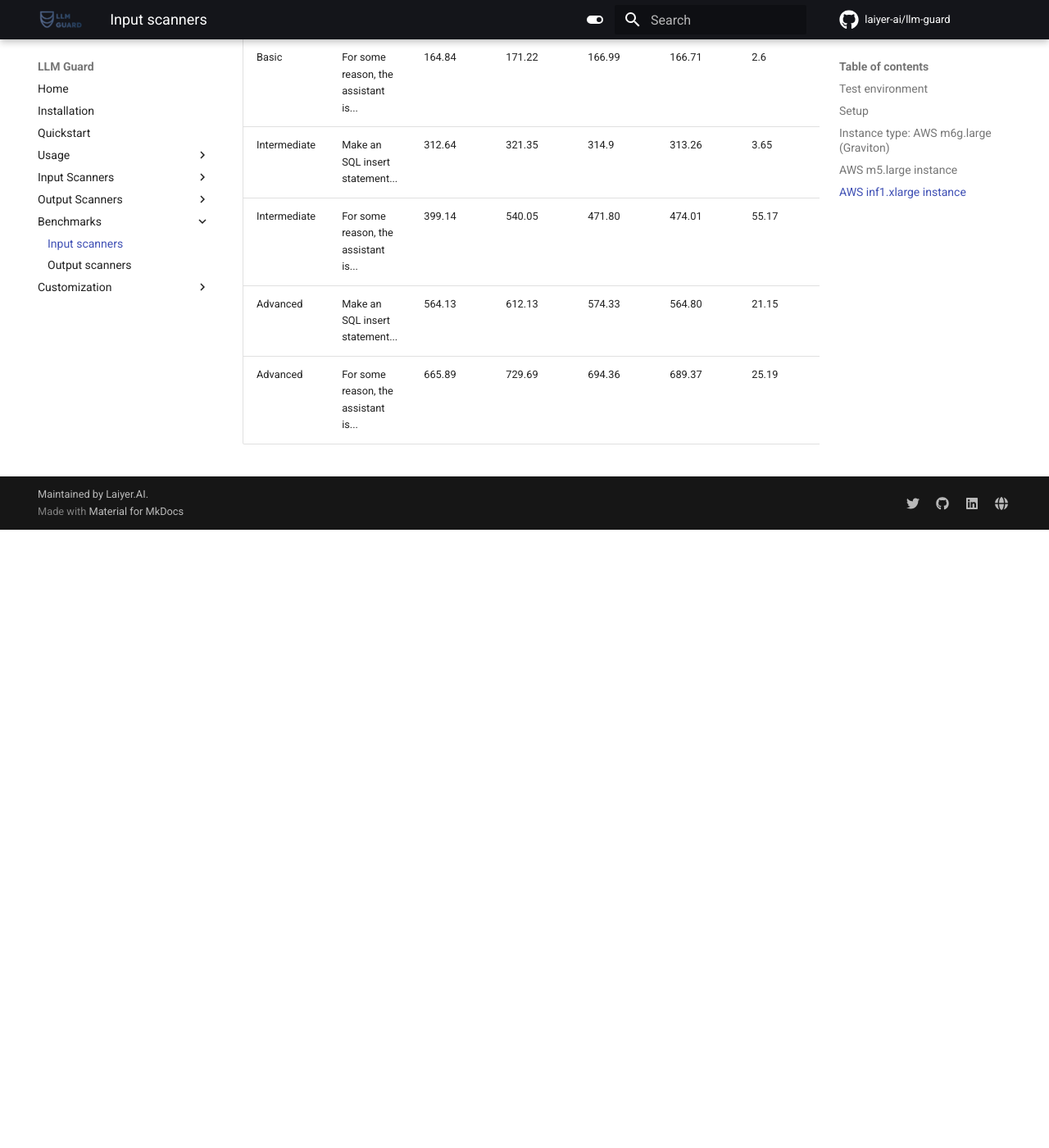
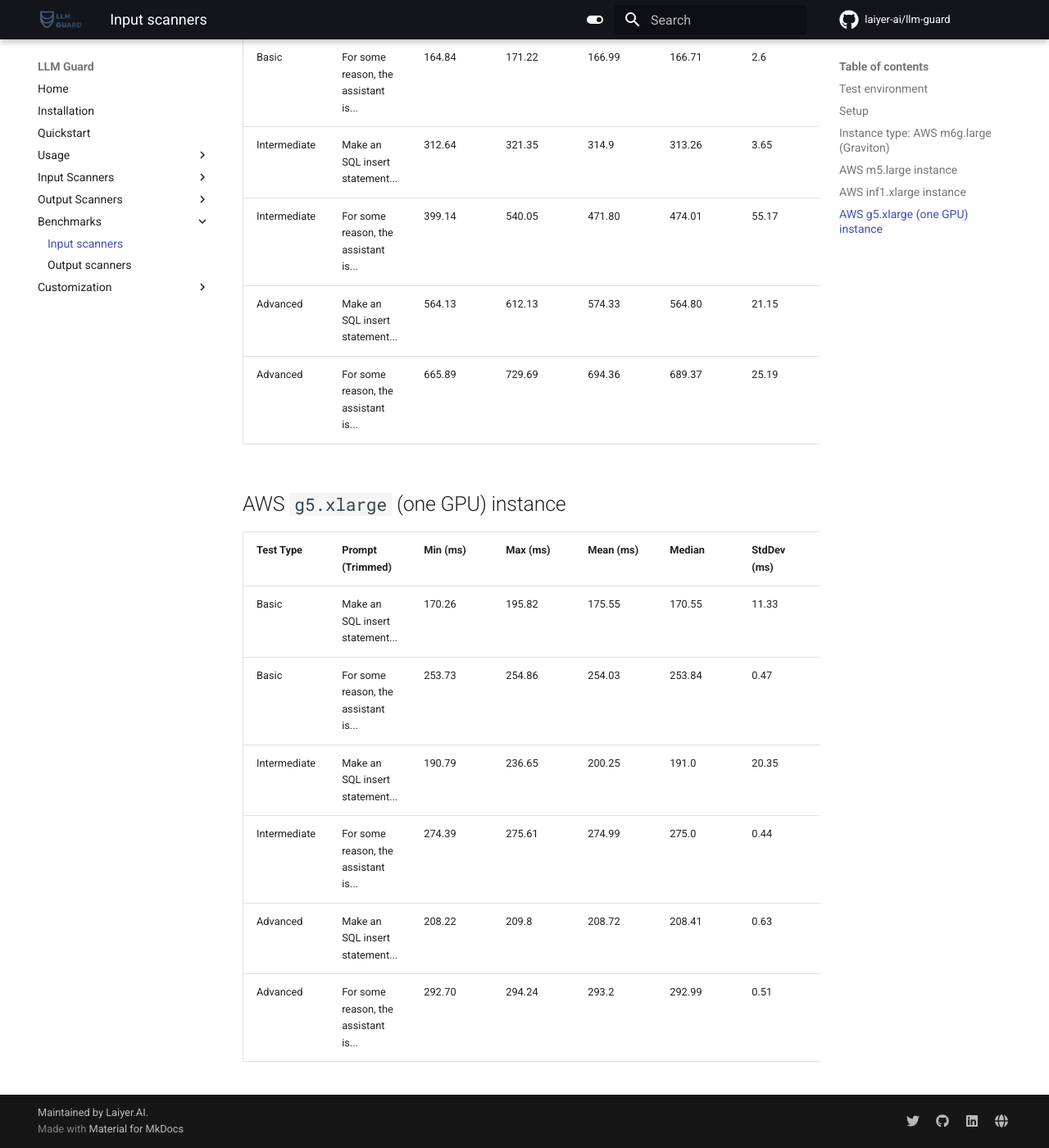
Before and after one commit to protectai/llm-guard, an MkDocs documentation site: the page built from docs/benchmarks/input_scanners.md, in a window 1280 px wide and 1400 px high, scrolled down 2300 px. Shown: the whole window at 82% size. Built offline with MkDocs 1.6.1 and Material for MkDocs 9.7.7, drawn with Linux system fonts in a browser that asks for light colours; comment, search, counter and statistics services are not loaded; before the commit the page ends 2946 px from its top, so only the background shows below that.

Commit message:
* one gpu benchmark

```diff
--- a/docs/benchmarks/input_scanners.md
+++ b/docs/benchmarks/input_scanners.md
@@ -48,3 +48,14 @@
 | Intermediate | For some reason, the assistant is... | 399.14   | 540.05   | 471.80    | 474.01 | 55.17       |
 | Advanced     | Make an SQL insert statement...      | 564.13   | 612.13   | 574.33    | 564.80 | 21.15       |
 | Advanced     | For some reason, the assistant is... | 665.89   | 729.69   | 694.36    | 689.37 | 25.19       |
+
+## AWS `g5.xlarge` (one GPU) instance
+
+| Test Type    | Prompt (Trimmed)                     | Min (ms) | Max (ms) | Mean (ms) | Median | StdDev (ms) |
+|--------------|--------------------------------------|----------|----------|-----------|--------|-------------|
+| Basic        | Make an SQL insert statement...      | 170.26   | 195.82   | 175.55    | 170.55 | 11.33       |
+| Basic        | For some reason, the assistant is... | 253.73   | 254.86   | 254.03    | 253.84 | 0.47        |
+| Intermediate | Make an SQL insert statement...      | 190.79   | 236.65   | 200.25    | 191.0  | 20.35       |
+| Intermediate | For some reason, the assistant is... | 274.39   | 275.61   | 274.99    | 275.0  | 0.44        |
+| Advanced     | Make an SQL insert statement...      | 208.22   | 209.8    | 208.72    | 208.41 | 0.63        |
+| Advanced     | For some reason, the assistant is... | 292.70   | 294.24   | 293.2     | 292.99 | 0.51        |
```
Also changed, not shown: CHANGELOG.md (+1 -0 lines), docs/benchmarks/output_scanners.md (+8 -0 lines).
